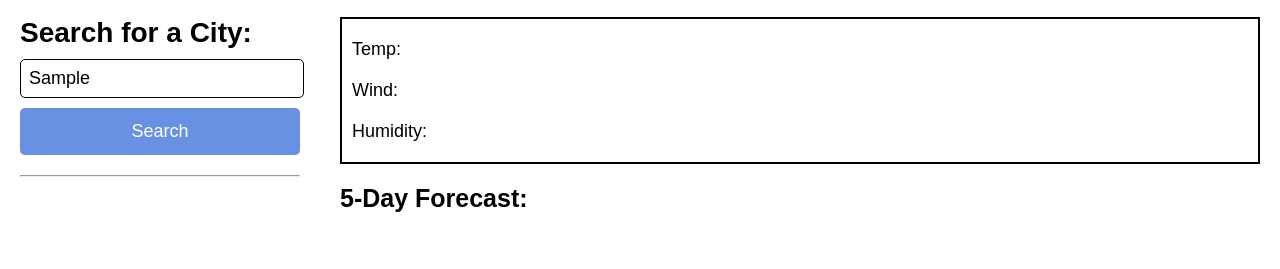
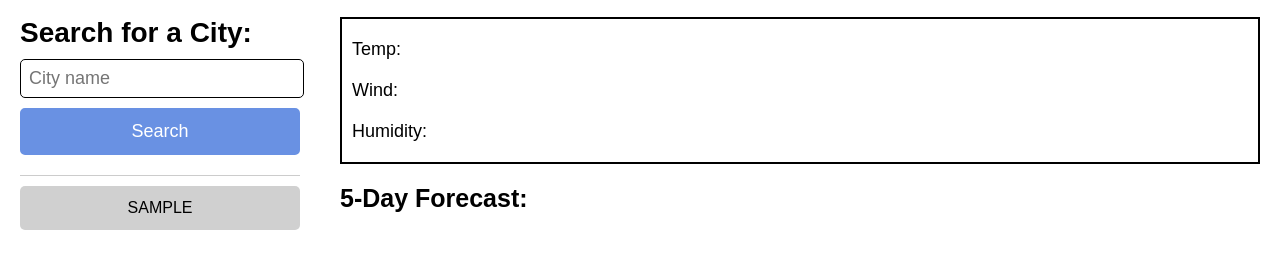
Before and after one commit to HectorHJDH/API-Challenge_Weather-Dashboard, a plain HTML site: page index.html in a window 1280 px wide. Both pictures are taken after typing "Sample" into the empty fields and a click on the button "Search". Shown: the part 79-348 px from the top of the page. Drawn offline with Linux system fonts and the light colour scheme; no server answers.

Commit message:
Funcional local storage and display of the already searched cities

```diff
--- a/assets/css/styles.css
+++ b/assets/css/styles.css
@@ -100,6 +100,8 @@ hr {
   background-color: rgb(34, 53, 86);
   color: white;
   padding: 20px 50px 20px 20px;
+  min-width: 8vw;
+  min-height: 240px;
 }
 
 .forecast-card img {
@@ -125,3 +127,32 @@ hr {
   font-weight: bold;
   padding: 5px;
 }
+
+.city-list {
+  margin-top: 20px;
+}
+
+.city-list hr {
+  margin: 10px 0;
+  border: none;
+  border-top: 1px solid #ccc;
+}
+
+.city-list ul {
+  list-style-type: none;
+  padding: 0;
+}
+
+.city-list li {
+  cursor: pointer;
+  padding: 13px;
+  border-radius: 5px;
+  background-color: #d0d0d0;
+  margin-bottom: 8px;
+  transition: background-color 0.3s ease;
+  text-align: center;
+}
+
+.city-list li:hover {
+  background-color: #e0e0e0;
+}
--- a/assets/js/script.js
+++ b/assets/js/script.js
@@ -1,6 +1,37 @@
 var API_KEY = '905c5677ef9598108ef712c3c6f027d0';
 var searchCity = document.getElementById("search-city");
 var searchBtn = document.querySelector(".search-button");
+var cityList = document.getElementById("city-list");
+
+// Load the stored cities from local storage
+var storedCities = JSON.parse(localStorage.getItem("cities")) || [];
+
+// Function to save a city to local storage
+function saveCity(city) {
+  var capitalizedCity = city.toUpperCase();
+  storedCities.push(capitalizedCity);
+  localStorage.setItem("cities", JSON.stringify(storedCities));
+}
+
+// Function to render the list of cities in the city list
+function renderCityList() {
+  cityList.innerHTML = ""; // Clear previous city list
+
+  storedCities.forEach(function (city) {
+    var listItem = document.createElement("li");
+    listItem.textContent = city;
+    listItem.classList.add("city-list-item");
+    cityList.appendChild(listItem);
+
+    // Add click event listener to each city item
+    listItem.addEventListener("click", function () {
+      getApi(city);
+    });
+  });
+}
+
+// Initial render of the city list
+renderCityList();
 
 function getApi(cityName) {
   var queryURL = `http://api.openweathermap.org/data/2.5/forecast?q=${cityName}&appid=${API_KEY}&units=imperial`;
@@ -30,23 +61,25 @@ function getApi(cityName) {
       for (var i = 0; i < 5; i++) {
         var forecastCard = document.createElement("div");
         forecastCard.classList.add("forecast-card");
+
         var forecastDate = document.createElement("h4");
         forecastDate.classList.add("forecast-date");
+        var date = new Date(data.list[i].dt_txt);
+        var formattedDate = `${date.getMonth() + 1}/${date.getDate()}/${date.getFullYear()}`;
+        forecastDate.textContent = formattedDate;
+
         var forecastIcon = document.createElement("img");
         forecastIcon.classList.add("forecast-icon");
+        forecastIcon.src = "https://openweathermap.org/img/w/" + data.list[i].weather[0].icon + ".png";
+
         var forecastTemp = document.createElement("p");
         forecastTemp.innerHTML = "Temp: <span class='forecast'>" + data.list[i].main.temp + "°F</span>";
-        var forecastHumidity = document.createElement("p");
-        forecastHumidity.innerHTML = "Humidity: <span class='forecast'>" + data.list[i].main.humidity + "%</span>";
+
         var forecastWind = document.createElement("p");
         forecastWind.innerHTML = "Wind: <span class='forecast'>" + data.list[i].wind.speed + " MPH</span>";
 
-        // Get the date and format it as "M/D/YYYY"
-        var date = new Date(data.list[i].dt_txt);
-        var formattedDate = `${date.getMonth() + 1}/${date.getDate()}/${date.getFullYear()}`;
-
-        forecastDate.textContent = formattedDate;
-        forecastIcon.src = "https://openweathermap.org/img/w/" + data.list[i].weather[0].icon + ".png";
+        var forecastHumidity = document.createElement("p");
+        forecastHumidity.innerHTML = "Humidity: <span class='forecast'>" + data.list[i].main.humidity + "%</span>";
 
         forecastCard.appendChild(forecastDate);
         forecastCard.appendChild(forecastIcon);
@@ -66,6 +99,17 @@ searchBtn.addEventListener("click", function (e) {
   e.preventDefault();
   var cityName = searchCity.value.trim(); // Get the entered city name and remove leading/trailing whitespace
   if (cityName) {
+    // Check if the city already exists in the stored cities
+    var cityExists = storedCities.some(function (city) {
+      return city.toLowerCase() === cityName.toLowerCase();
+    });
+
+    if (!cityExists) {
+      saveCity(cityName); // Save the searched city to local storage
+      renderCityList(); // Re-render the city list
+    }
+
     getApi(cityName);
+    searchCity.value = ""; // Clear the search input
   }
 });
```
Also changed, not shown: 2 other files.
